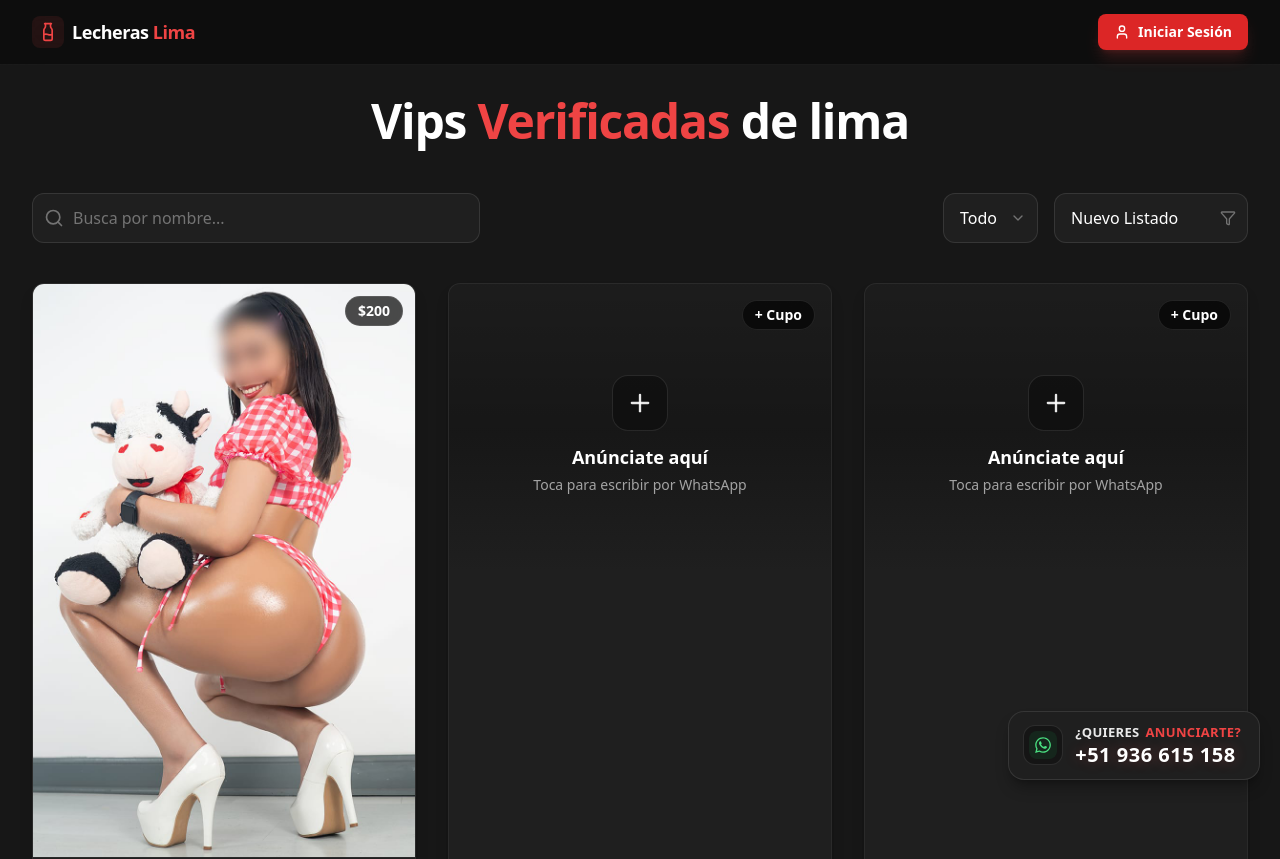
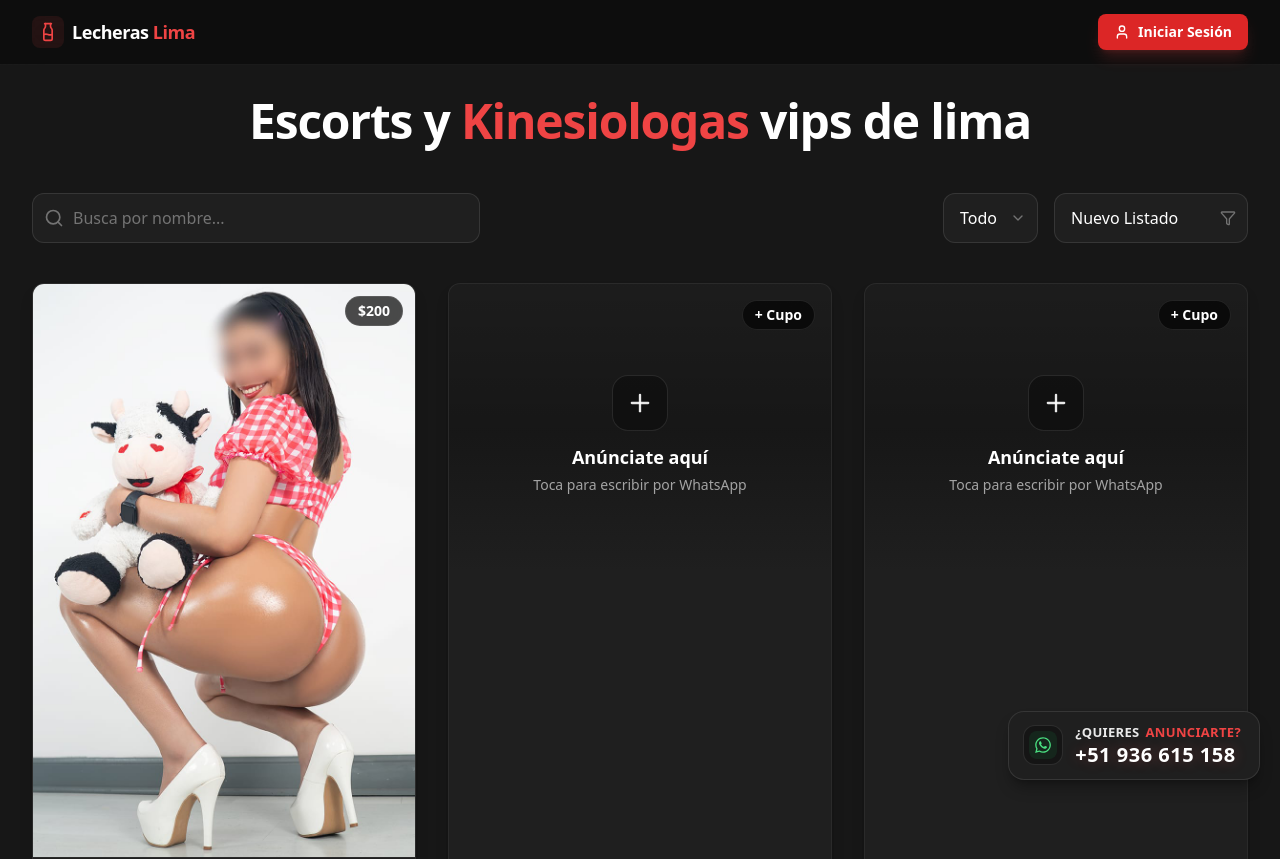
Before and after one commit to solucionessoftware2000/lecheras, a React (Vite) app: page / in a window 1280 px wide. Shown: the top 859 px of the page. Built offline with nearby package versions, Linux system fonts and the light colour scheme.

Commit message:
mejorando fotos de la galeria

```diff
--- a/src/pages/MarketplacePage.tsx
+++ b/src/pages/MarketplacePage.tsx
@@ -86,7 +86,7 @@ export function MarketplacePage() {
             animate={{ opacity: 1, y: 0 }}
             className="mb-4 text-4xl font-bold tracking-tight text-white md:text-5xl"
           >
-            Vips <span className="text-red-500">Verificadas</span> de lima
+            Escorts y <span className="text-red-500">Kinesiologas</span> vips de lima
           </motion.h1>
         </div>
 
```
